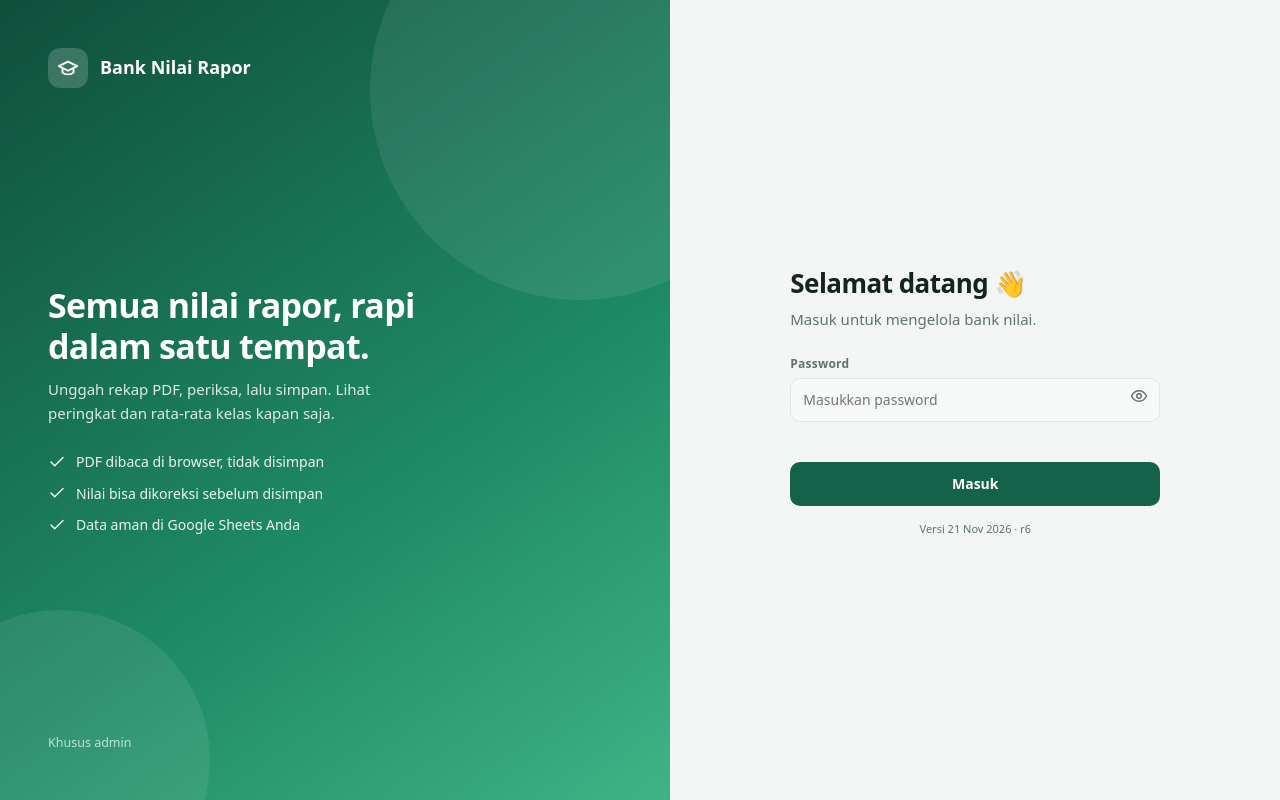
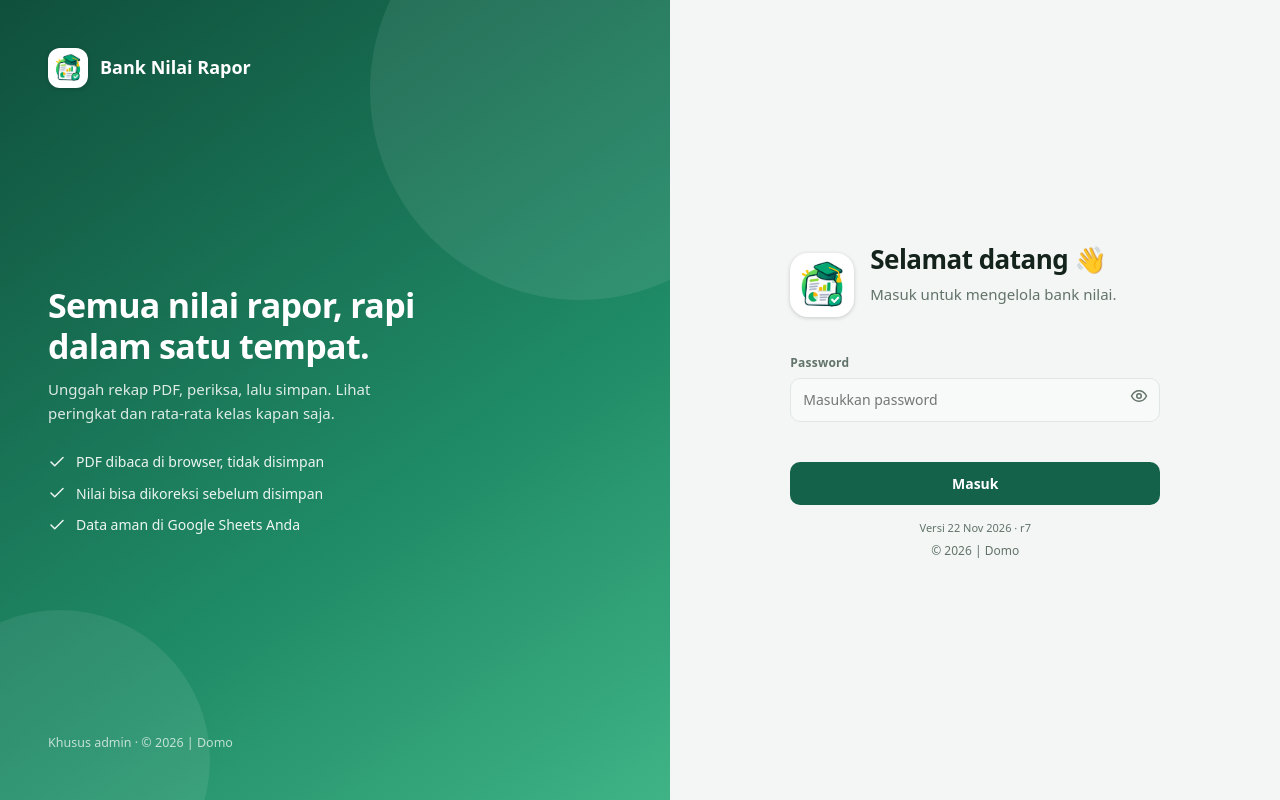
Before and after one commit to kidzoners-rgb/banknilairapor, a plain HTML site: page index.html in a window 1280 px wide. Drawn offline with Linux system fonts and the light colour scheme.

Commit message:
Add files via upload

```diff
--- a/index.html
+++ b/index.html
@@ -6,6 +6,9 @@
 <meta name="robots" content="noindex,nofollow">
 <meta http-equiv="Cache-Control" content="no-cache">
 <meta name="theme-color" content="#14624a">
+<link rel="icon" href="fav.ico" sizes="any">
+<link rel="shortcut icon" href="fav.ico">
+<link rel="apple-touch-icon" href="logo.png">
 <title>Bank Nilai Rapor</title>
 <style>
 :root{
@@ -57,7 +60,16 @@ label.lbl{display:block;font-size:12px;font-weight:600;color:var(--mut);margin-b
 .hero>*{position:relative;z-index:1}
 .brand{display:flex;align-items:center;gap:12px;font-weight:700;font-size:18px}
 .logo{width:40px;height:40px;border-radius:12px;background:rgba(255,255,255,.18);display:grid;place-items:center}
+.logo{position:relative;flex:none}
 .logo svg{width:22px;height:22px}
+.logo img{display:block;width:100%;height:100%;object-fit:contain}
+.logo.has,aside .logo.has{background:#fff;padding:3px;box-shadow:0 1px 4px rgba(0,0,0,.18)}
+.logo.has svg{display:none}
+.logo.xl{width:64px;height:64px;border-radius:18px}
+.logo.xl:not(.has){background:var(--pri);color:var(--pri-ink)}
+.logo.xl svg{width:32px;height:32px}
+.loginhead{display:flex;align-items:center;gap:16px;margin-bottom:24px}
+.loginhead .sub{margin:2px 0 0}
 .hero h2{font-size:34px;line-height:1.2;font-weight:800;max-width:420px;letter-spacing:-.02em}
 .hero p{opacity:.85;max-width:380px;margin-top:12px}
 .hero ul{list-style:none;padding:0;margin:26px 0 0;display:grid;gap:10px;font-size:14px}
@@ -70,6 +82,7 @@ label.lbl{display:block;font-size:12px;font-weight:600;color:var(--mut);margin-b
 .pwbox .field{padding-right:44px}
 .pwbox button{position:absolute;right:4px;top:4px;width:34px;height:34px;border:0;background:transparent;border-radius:8px;cursor:pointer;color:var(--mut)}
 #lmsg{min-height:20px;margin:8px 0 12px;font-size:13px;color:var(--low)}
+.copy{font-size:12px;color:var(--mut);text-align:center;margin-top:6px}
 .ver{font-size:11px;color:var(--mut);margin-top:14px;text-align:center}
 .shake{animation:shake .4s}
 @keyframes shake{20%,60%{transform:translateX(-6px)}40%,80%{transform:translateX(6px)}}
@@ -79,7 +92,7 @@ label.lbl{display:block;font-size:12px;font-weight:600;color:var(--mut);margin-b
 #app{display:grid;grid-template-columns:280px 1fr;min-height:100vh}
 aside{position:sticky;top:0;height:100vh;background:var(--surface);border-right:1px solid var(--line);display:flex;flex-direction:column;padding:18px 14px;z-index:30}
 aside .brand{color:var(--ink);padding:4px 6px 18px}
-aside .logo{background:var(--pri);color:var(--pri-ink)}
+aside .logo{background:var(--pri);color:var(--pri-ink);width:44px;height:44px}
 #menu{flex:1;overflow:auto;margin:14px -4px 0;padding:0 4px}
 details.year{margin-bottom:8px}
 details.sem{margin:6px 0 0 12px}
@@ -232,7 +245,7 @@ dialog .row{display:flex;gap:8px;justify-content:flex-end;margin-top:20px}
 <!-- ============ LOGIN ============ -->
 <section id="login">
   <div class="hero">
-    <div class="brand"><span class="logo"><svg viewBox="0 0 24 24"><path d="M22 10 12 5 2 10l10 5 10-5z"/><path d="M6 12v5c3 2.5 9 2.5 12 0v-5"/></svg></span>Bank Nilai Rapor</div>
+    <div class="brand"><span class="logo"><svg viewBox="0 0 24 24"><path d="M22 10 12 5 2 10l10 5 10-5z"/><path d="M6 12v5c3 2.5 9 2.5 12 0v-5"/></svg><img src="logo.png" alt="" onload="this.parentNode.classList.add('has')" onerror="this.remove()"></span>Bank Nilai Rapor</div>
     <div>
       <h2>Semua nilai rapor, rapi dalam satu tempat.</h2>
       <p>Unggah rekap PDF, periksa, lalu simpan. Lihat peringkat dan rata-rata kelas kapan saja.</p>
@@ -242,12 +255,14 @@ dialog .row{display:flex;gap:8px;justify-content:flex-end;margin-top:20px}
         <li><svg viewBox="0 0 24 24"><path d="M20 6 9 17l-5-5"/></svg>Data aman di Google Sheets Anda</li>
       </ul>
     </div>
-    <small style="opacity:.7">Khusus admin</small>
+    <small style="opacity:.7">Khusus admin · © 2026 | Domo</small>
   </div>
   <div class="loginwrap">
     <form class="logincard" id="loginForm" onsubmit="return false">
-      <h1>Selamat datang 👋</h1>
-      <p class="sub">Masuk untuk mengelola bank nilai.</p>
+      <div class="loginhead">
+        <span class="logo xl"><svg viewBox="0 0 24 24"><path d="M22 10 12 5 2 10l10 5 10-5z"/><path d="M6 12v5c3 2.5 9 2.5 12 0v-5"/></svg><img src="logo.png" alt="" onload="this.parentNode.classList.add('has')" onerror="this.remove()"></span>
+        <div><h1>Selamat datang 👋</h1><p class="sub">Masuk untuk mengelola bank nilai.</p></div>
+      </div>
       <label class="lbl" for="pw">Password</label>
       <div class="pwbox">
         <input class="field" id="pw" type="password" autocomplete="current-password" placeholder="Masukkan password">
@@ -256,6 +271,7 @@ dialog .row{display:flex;gap:8px;justify-content:flex-end;margin-top:20px}
       <p id="lmsg" role="alert"></p>
       <button class="btn block" id="btnLogin" type="submit">Masuk</button>
       <p class="ver"></p>
+      <p class="copy">© 2026 | Domo</p>
     </form>
   </div>
 </section>
@@ -264,11 +280,12 @@ dialog .row{display:flex;gap:8px;justify-content:flex-end;margin-top:20px}
 <div id="app" class="hide">
   <div class="scrim" id="scrim"></div>
   <aside>
-    <div class="brand"><span class="logo"><svg viewBox="0 0 24 24"><path d="M22 10 12 5 2 10l10 5 10-5z"/><path d="M6 12v5c3 2.5 9 2.5 12 0v-5"/></svg></span>Bank Nilai Rapor</div>
+    <div class="brand"><span class="logo"><svg viewBox="0 0 24 24"><path d="M22 10 12 5 2 10l10 5 10-5z"/><path d="M6 12v5c3 2.5 9 2.5 12 0v-5"/></svg><img src="logo.png" alt="" onload="this.parentNode.classList.add('has')" onerror="this.remove()"></span>Bank Nilai Rapor</div>
     <button class="btn block" id="btnNew"><svg viewBox="0 0 24 24"><path d="M12 5v14M5 12h14"/></svg>Unggah rekap PDF</button>
     <div id="menu"></div>
     <div class="sidefoot">
       <p class="ver" style="text-align:center;margin:0"></p>
+      <p class="copy" style="margin:0">© 2026 | Domo</p>
       <button class="btn ghost block" id="btnTheme"><svg viewBox="0 0 24 24"><path d="M21 12.8A9 9 0 1 1 11.2 3a7 7 0 0 0 9.8 9.8z"/></svg><span id="themeTxt">Mode gelap</span></button>
       <button class="btn ghost block" id="btnFix"><svg viewBox="0 0 24 24"><path d="M12 3l1.8 4.2L18 9l-4.2 1.8L12 15l-1.8-4.2L6 9l4.2-1.8z"/><path d="M19 15l.9 2.1L22 18l-2.1.9L19 21l-.9-2.1L16 18l2.1-.9z"/></svg>Rapikan nama mapel</button>
       <button class="btn danger block" id="btnOut"><svg viewBox="0 0 24 24"><path d="M9 21H5a2 2 0 0 1-2-2V5a2 2 0 0 1 2-2h4M16 17l5-5-5-5M21 12H9"/></svg>Keluar</button>
@@ -339,7 +356,7 @@ dialog .row{display:flex;gap:8px;justify-content:flex-end;margin-top:20px}
 const API_URL = 'https://script.google.com/macros/s/AKfycbxGscr-_YXwP-4th5d6qBbTp4VLqC1oEcqtoFMJ41CnAhCYkmq2jKnC8vgNDQI0ENd4ug/exec';
 const KKM = 75;   // batas nilai "perlu perhatian" untuk pewarnaan; ubah sesuai kebutuhan
 const $ = id => document.getElementById(id);
-const VERSI = '21 Nov 2026 · r6';
+const VERSI = '22 Nov 2026 · r7';
 document.querySelectorAll('.ver').forEach(e => e.textContent = 'Versi ' + VERSI);
 let token = sessionStorage.getItem('tk') || '', sets = [], parsed = null, current = null;
 let curRows = [], curMapel = [], sortKey = 'no', sortDir = 1, query = '';
```
